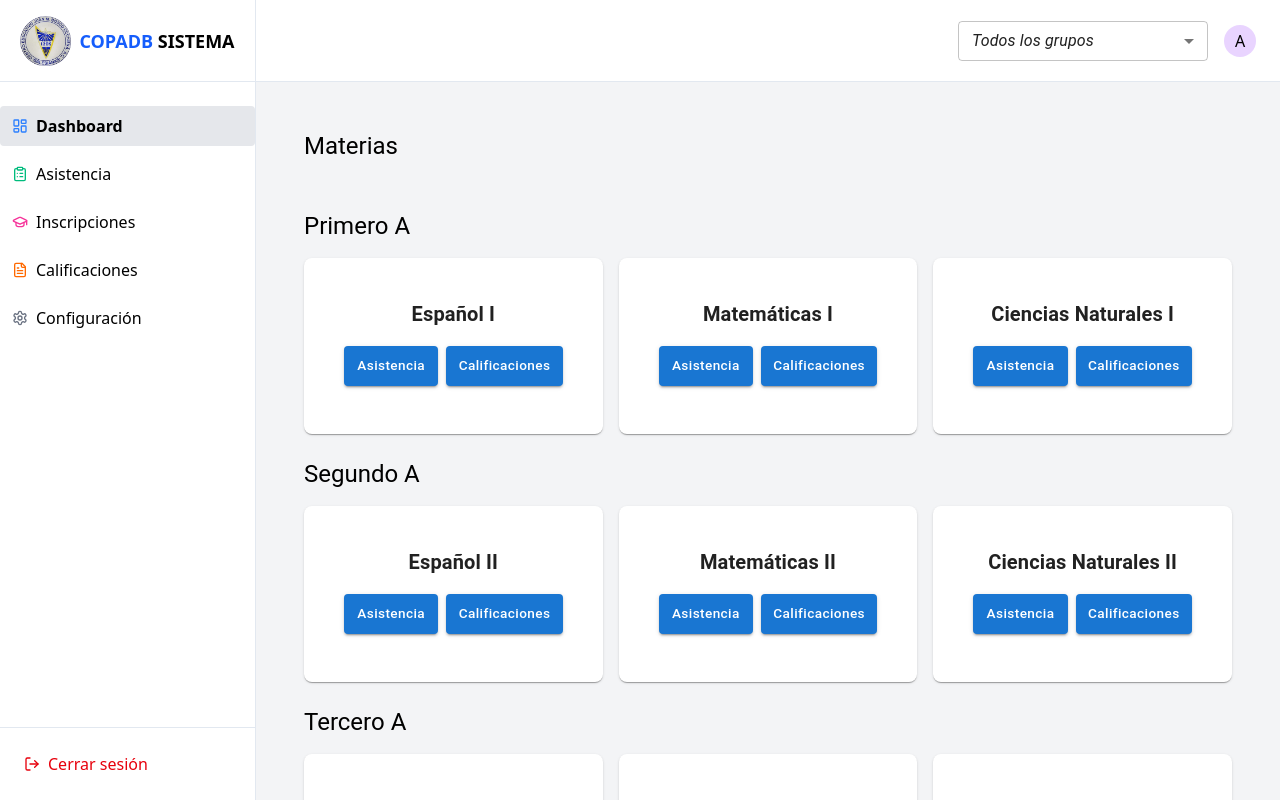
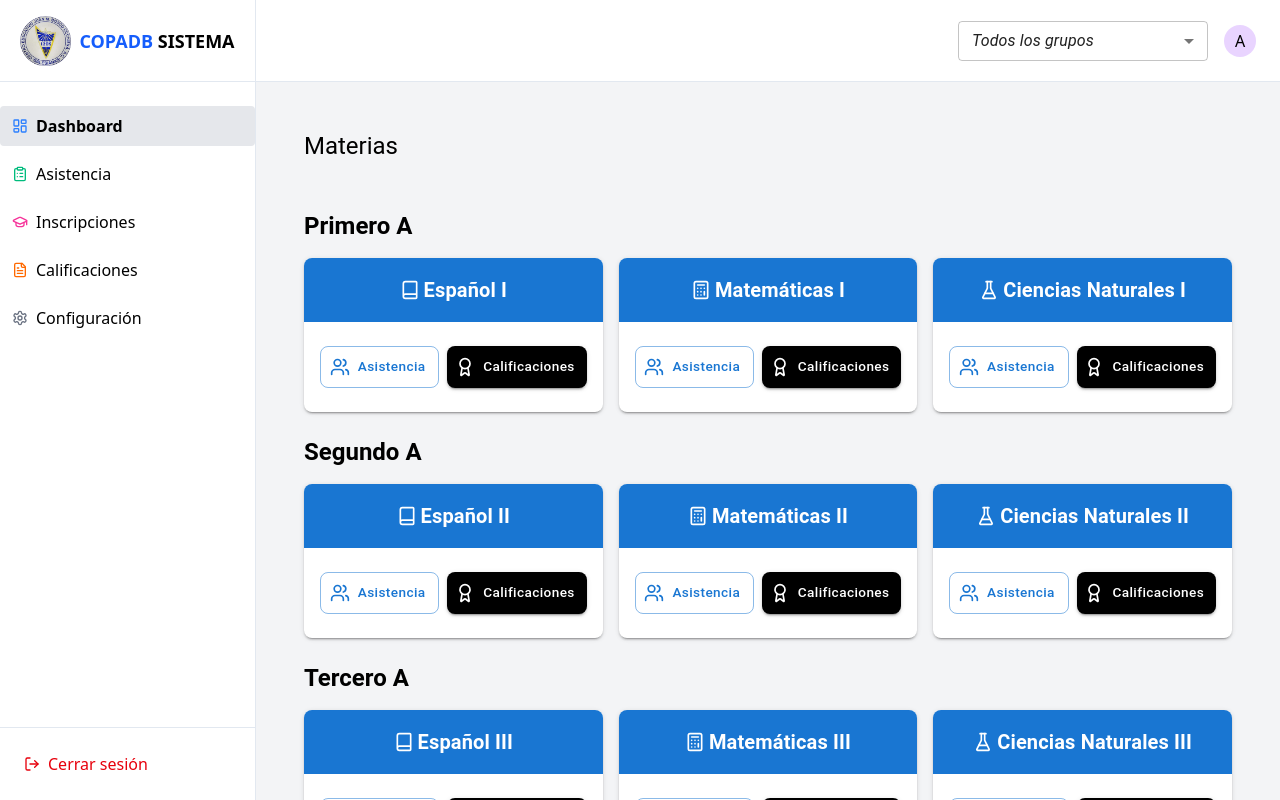
Before and after one commit to bernardolira231/COPADB, a React (Vite) app in the folder frontend/: page /Home in a window 1280 px wide. Built offline with nearby package versions, Linux system fonts and the light colour scheme; sample sign-in values are in the browser's storage.

Commit message:
Agregar íconos a la lista de materias y mejorar el diseño de las tarjetas en el componente SubjectsList

```diff
--- a/frontend/src/pages/index/components/SubjectsList/SubjectsList.tsx
+++ b/frontend/src/pages/index/components/SubjectsList/SubjectsList.tsx
@@ -1,10 +1,26 @@
 import { Card, CardContent, Typography, Button, Box } from "@mui/material";
 import Grid from "@mui/material/Grid";
 import { useNavigate } from "@tanstack/react-router";
+import {
+  LuBook,
+  LuCalculator,
+  LuFlaskConical,
+  LuUsers,
+  LuAward,
+} from "react-icons/lu";
 import useSubjects from "../../../../hooks/useSubject";
 import useGroups from "../../../../hooks/useGroups";
 
 const professorId = "123";
+
+const getSubjectIcon = (subjectName: string) => {
+  if (subjectName.includes("Español")) return <LuBook className="mr-1" />;
+  if (subjectName.includes("Matemáticas"))
+    return <LuCalculator className="mr-1" />;
+  if (subjectName.includes("Ciencias"))
+    return <LuFlaskConical className="mr-1" />;
+  return <LuBook className="mr-1" />;
+};
 
 const SubjectsList: React.FC<{ groupId: string | null }> = ({ groupId }) => {
   const { data: subjects, isLoading } = useSubjects(groupId);
@@ -34,31 +50,77 @@ const SubjectsList: React.FC<{ groupId: string | null }> = ({ groupId }) => {
 
   return (
     <Grid container spacing={3} sx={{ mt: 3 }}>
-      {groupedSubjects && Object.entries(groupedSubjects).map(([groupId, groupSubjects]) => (
+      {groupedSubjects &&
+        Object.entries(groupedSubjects).map(([groupId, groupSubjects]) => (
           <Grid item xs={12} key={groupId}>
-          <Typography variant="h5" sx={{ mb: 2 }}>
+            <Typography variant="h5" sx={{ mb: 2, fontWeight: "bold" }}>
               {groupNames?.[groupId] || "Grupo desconocido"}
             </Typography>
             <Grid container spacing={2}>
               {groupSubjects.map((subject) => (
                 <Grid item xs={12} sm={4} key={subject.id}>
-                <Card sx={{ p: 3, textAlign: "center", borderRadius: 2 }}>
+                  <Card
+                    sx={{
+                      borderRadius: 2,
+                      overflow: "hidden",
+                      boxShadow: 2,
+                      textAlign: "center",
+                    }}
+                  >
+                    <Box sx={{ bgcolor: "primary.main", color: "white", p: 2 }}>
+                      <Typography
+                        variant="h6"
+                        sx={{
+                          fontWeight: "bold",
+                          display: "flex",
+                          alignItems: "center",
+                          justifyContent: "center",
+                        }}
+                      >
+                        {getSubjectIcon(subject.name)}
+                        {subject.name}
+                      </Typography>
+                    </Box>
                     <CardContent>
-                    <Typography variant="h6" sx={{ fontWeight: "bold" }}>{subject.name}</Typography>
-                    <Box sx={{ display: "flex", justifyContent: "center", gap: 1, mt: 2 }}>
+                      <Box
+                        sx={{
+                          display: "flex",
+                          justifyContent: "center",
+                          gap: 1,
+                          mt: 1,
+                        }}
+                      >
                         <Button
-                        variant="contained"
-                        color="primary"
-                        sx={{ textTransform: "none", fontSize: "0.85rem", px: 2, py: 1 }}
-                        onClick={() => navigate({to: `/asistencia/${subject.id}`})}
+                          variant="outlined"
+                          startIcon={<LuUsers />}
+                          sx={{
+                            textTransform: "none",
+                            fontSize: "0.85rem",
+                            px: 2,
+                            py: 1,
+                            borderRadius: 2,
+                          }}
+                          onClick={() =>
+                            navigate({ to: `/asistencia/${subject.id}` })
+                          }
                         >
                           Asistencia
                         </Button>
                         <Button
                           variant="contained"
-                        color="primary"
-                        sx={{ textTransform: "none", fontSize: "0.85rem", px: 2, py: 1 }}
-                        onClick={() => navigate({to: `/calificaciones/${subject.id}`})}
+                          startIcon={<LuAward />}
+                          sx={{
+                            textTransform: "none",
+                            fontSize: "0.85rem",
+                            px: 2,
+                            py: 1,
+                            borderRadius: 2,
+                            bgcolor: "black",
+                            color: "white",
+                          }}
+                          onClick={() =>
+                            navigate({ to: `/calificaciones/${subject.id}` })
+                          }
                         >
                           Calificaciones
                         </Button>
```
Lines whose indentation alone changed are shown as unchanged.
